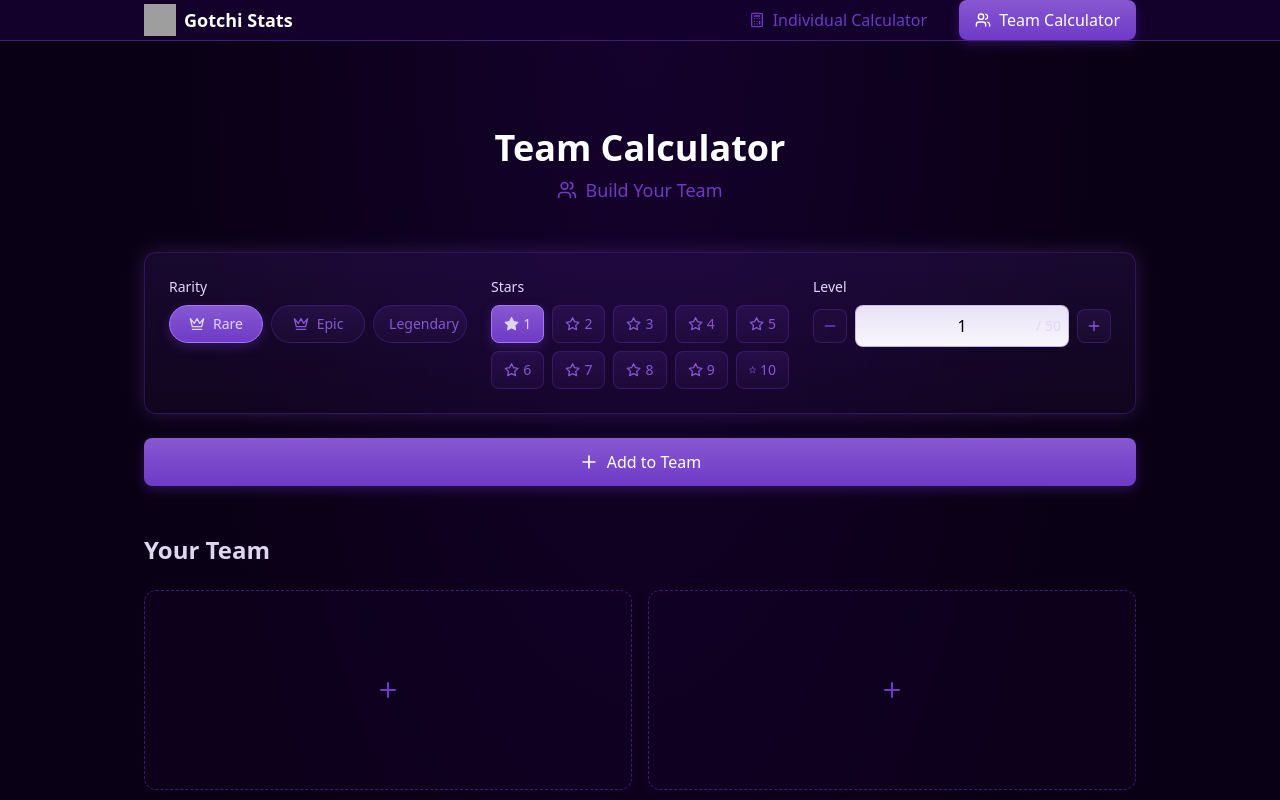
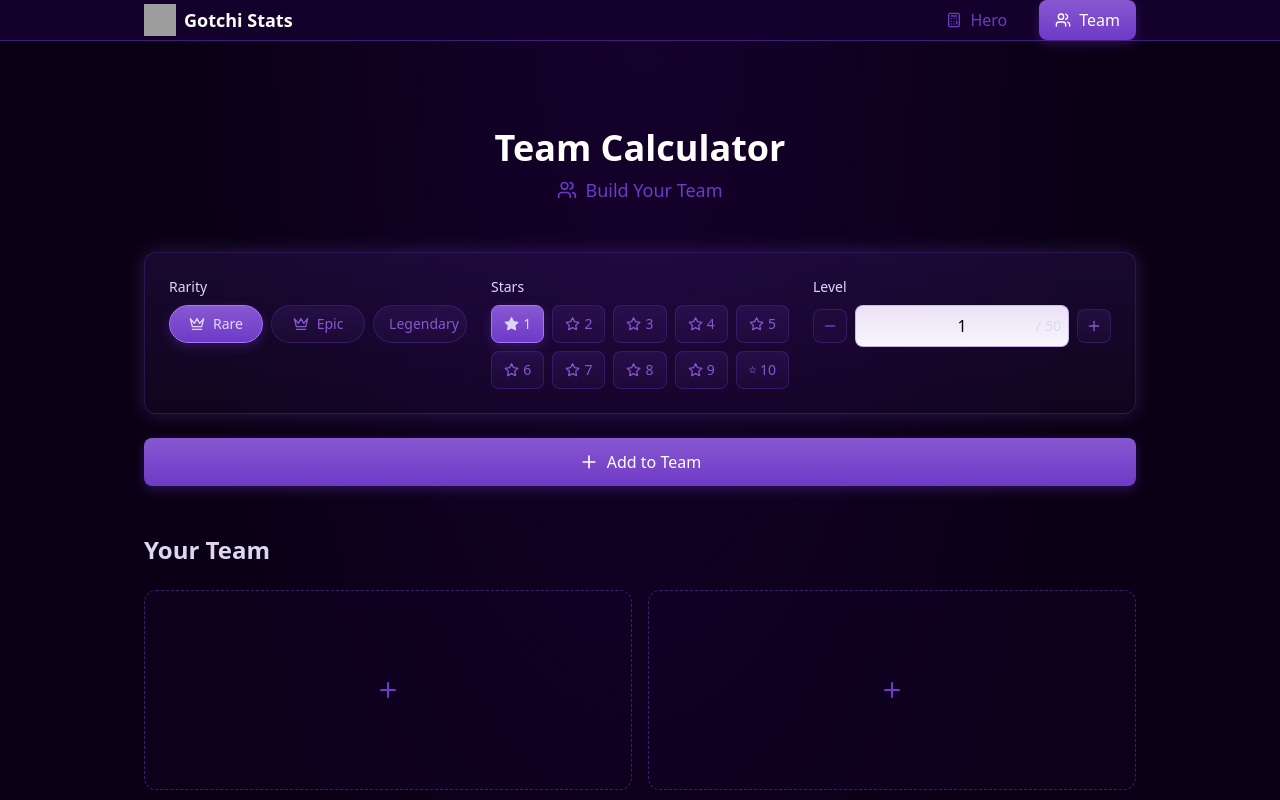
Before and after one commit to FloWsl/sb1-9pdmgk, a React (Vite) app: page /team in a window 1280 px wide. Shown: the top 800 px of the page. Built offline with nearby package versions, Linux system fonts and the light colour scheme; grey boxes are pictures that could not be loaded.

Commit message:
Update Navigation.tsx

```diff
--- a/src/components/Navigation.tsx
+++ b/src/components/Navigation.tsx
@@ -29,7 +29,7 @@ export function Navigation() {
               }`}
             >
               <Calculator className="w-4 h-4" />
-              <span>Individual Calculator</span>
+              <span>Hero</span>
             </Link>
 
             <Link
@@ -41,7 +41,7 @@ export function Navigation() {
               }`}
             >
               <Users className="w-4 h-4" />
-              <span>Team Calculator</span>
+              <span>Team</span>
             </Link>
           </div>
         </div>
```
